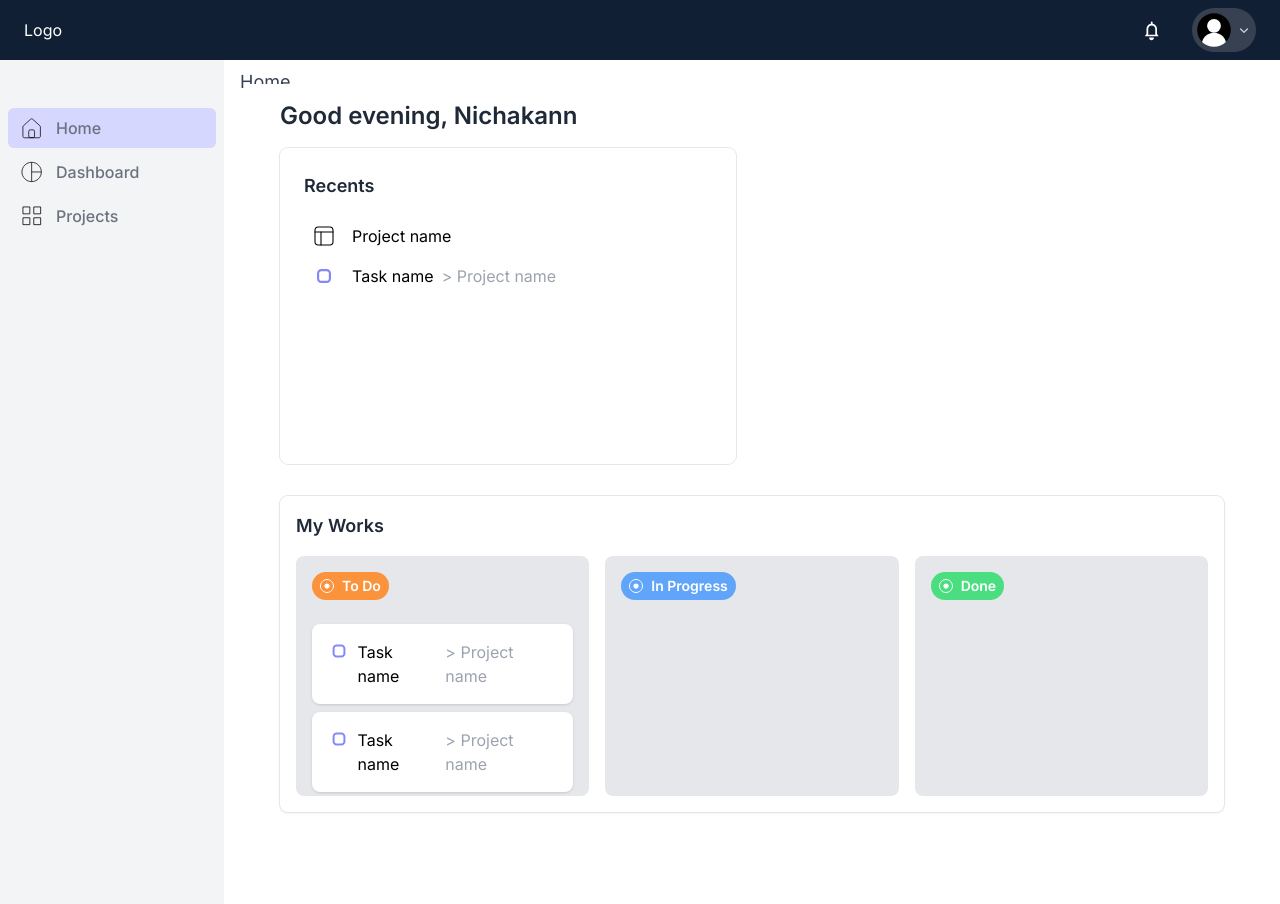
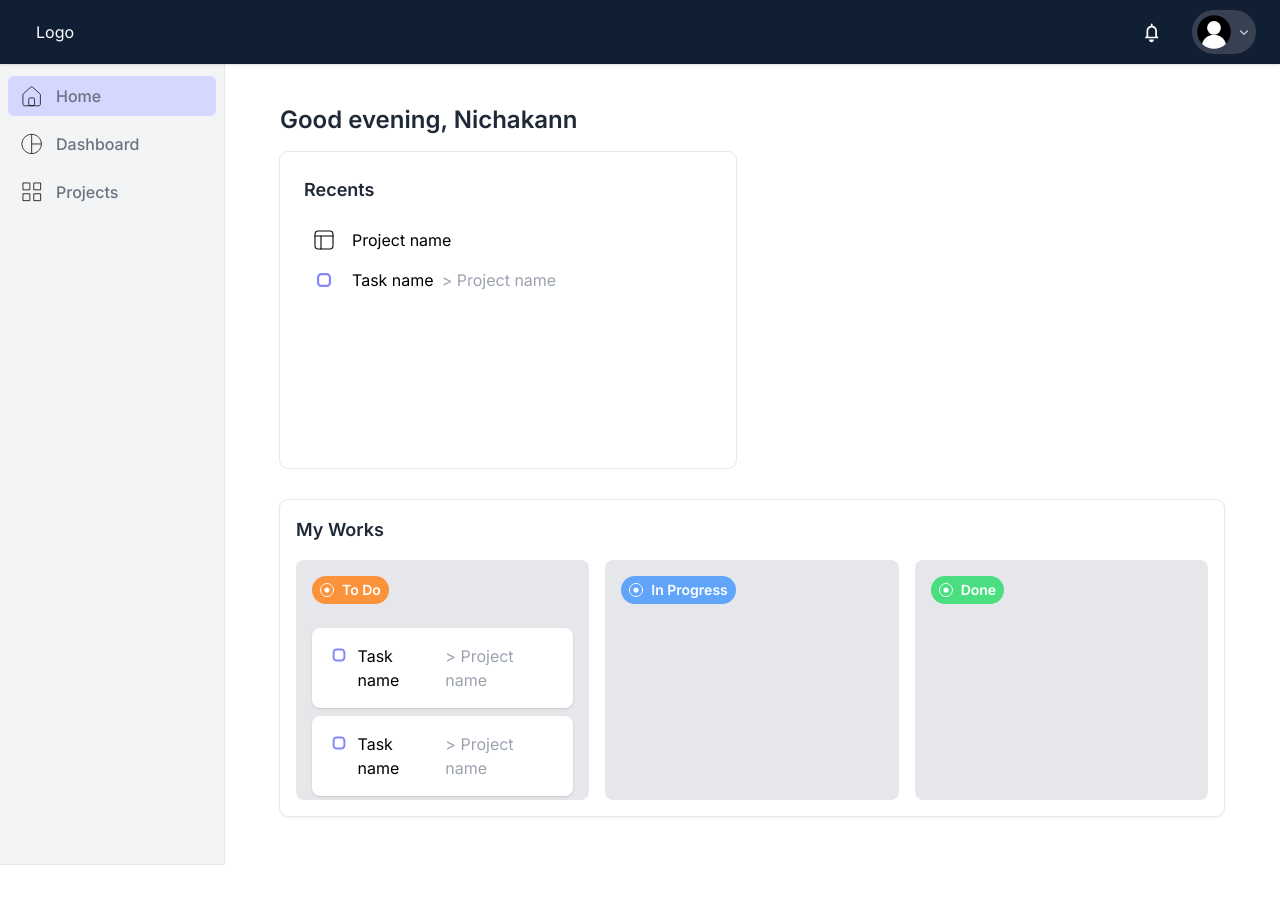
Before and after one commit to Bhanujaya/SE-frontend, a Next.js app: page / in a window 1280 px wide. Shown: the top 904 px of the page. Built offline with nearby package versions, Linux system fonts and the light colour scheme.

Commit message:
Fix Header-Sidebar-Layout

```diff
--- a/src/components/Header.tsx
+++ b/src/components/Header.tsx
@@ -66,7 +66,7 @@ export default function Header() {
         className="mx-auto flex max-w-8xl items-center justify-between p-2 px-6"
       >
         <div className="flex lg:flex-1">
-          <Link href="/" className="-m-1.5 p-1.5 text-white">
+          <Link href="/" className="m-1.5 p-1.5 text-white">
             <span className="sr-only">Your Company</span>
             Logo
           </Link>
@@ -122,7 +122,7 @@ export default function Header() {
             </Popover>
 
             <Popover className="relative">
-              {/* Setting button */}
+              {/* Profile Setting button */}
               <PopoverButton className="flex items-center gap-x-1 text-sm font-semibold leading-6 text-white bg-gray-700 hover:bg-gray-600 rounded-full p-1">
                 <img src="/profile.svg" alt="Profile" className="w-9" />
                 <ChevronDownIcon
--- a/src/components/Sidebar.tsx
+++ b/src/components/Sidebar.tsx
@@ -30,18 +30,12 @@ export default function Sidebar({ pathname }: { pathname: string }) {
     : homeNavigation;
 
   return (
-    <Disclosure as="nav" className="bg-gray-100 w-56 min-h-screen max-w-screen">
+    <Disclosure as="nav" className="bg-gray-100 w-56 min-h-screen max-w-screen ring-1 ring-gray-200">
       <div className="flex flex-col h-full">
-        {/* ตำแหน่งปัจจุบัน */}
-        <div className="px-60 py-2">
-          <h2 className="text-lg text-gray-700">
-            {navigation.find(item => item.href === pathname)?.name || 'Navigation'}
-          </h2>
-        </div>
 
         {/* Navigation */}
         <div className="flex-1 px-2 py-1"> {/* เพิ่มค่า padding top */}
-          <div className="flex flex-col space-y-1">
+          <div className="flex flex-col space-y-2 mt-2">
             {navigation.map((item) => (
               <Link
                 key={item.name}
--- a/src/components/layout.tsx
+++ b/src/components/layout.tsx
@@ -1,30 +1,36 @@
 "use client";
 
-import Header from '../components/Header'
-import Sidebar from '../components/Sidebar'
-import { usePathname } from 'next/navigation'
+import Header from "../components/Header";
+import Sidebar from "../components/Sidebar";
+import { usePathname } from "next/navigation";
 
-export default function ClientLayout({ children }: { children: React.ReactNode }) {
+export default function ClientLayout({
+  children,
+}: {
+  children: React.ReactNode;
+}) {
   const pathname = usePathname();
-  const protectedPath = ['/login', '/register'];
+  const protectedPath = ["/login", "/register"];
   const showLayout = !protectedPath.includes(pathname);
 
   return (
     <>
       {showLayout ? (
-        <div className="min-h-screen grid grid-cols-[auto,1fr] grid-rows-[auto,1fr]">
-          <header className="col-span-2">
+        <div className="min-h-screen grid grid-cols-[auto,1fr] grid-rows-[4rem,1fr]">
+        <header className="col-span-2 z-40 fixed top-0 left-0 w-full bg-white shadow">
           <Header />
         </header>
 
-          <aside className="row-span-2 bg-gray-100">
+        <aside className="row-span-2 sticky top-16 bg-gray-100 h-[calc(100vh-4rem)]">
           <Sidebar pathname={pathname} />
         </aside>
 
-          <main className="p-6">
+        <main className="col-start-2 row-start-2 bg-white p-6 overflow-auto"> {/* Changed row-start from 1 to 2 */}
           {children}
         </main>
       </div>
+
+
       ) : (
         <div>{children}</div>
       )}
```
Lines whose indentation alone changed are shown as unchanged.
